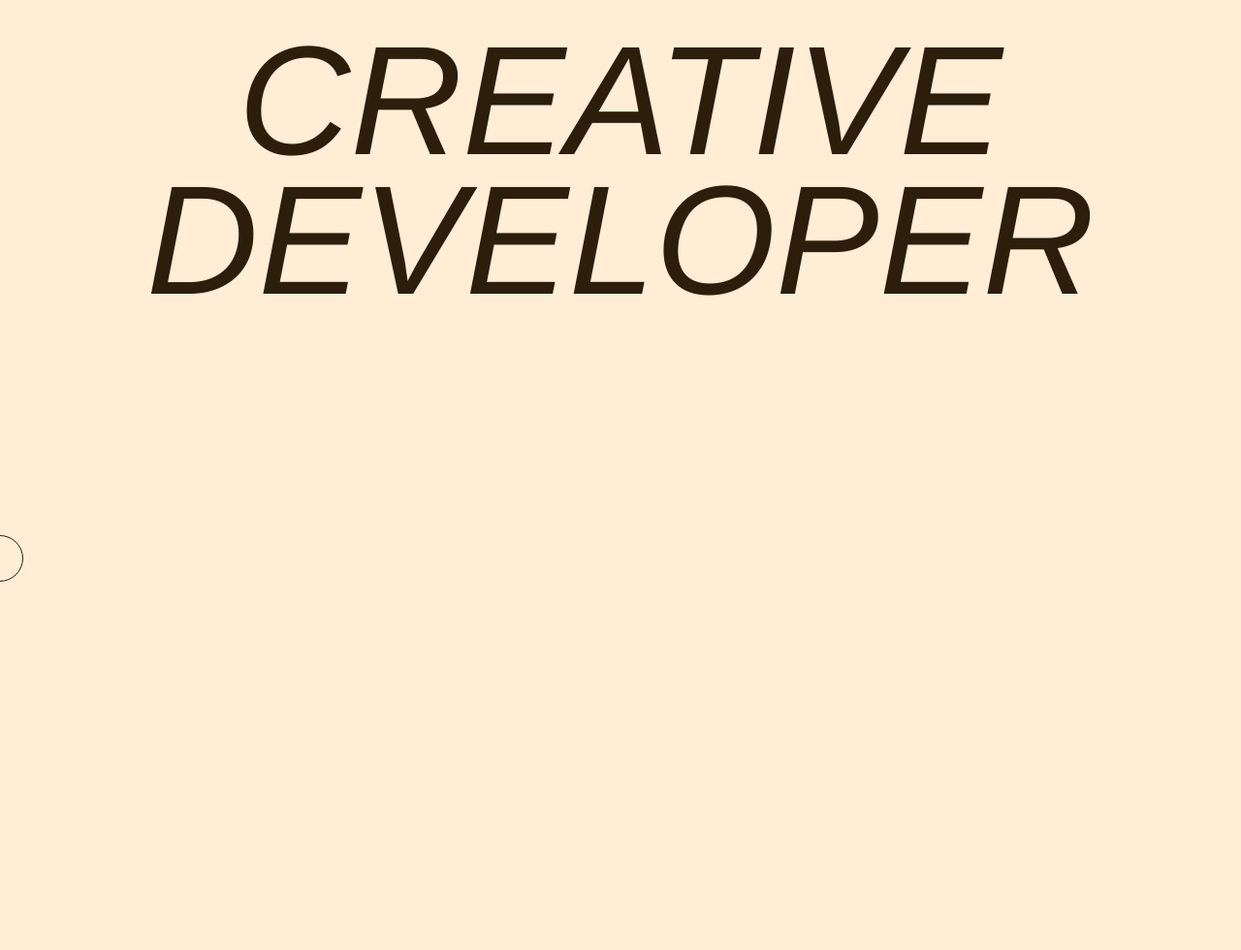
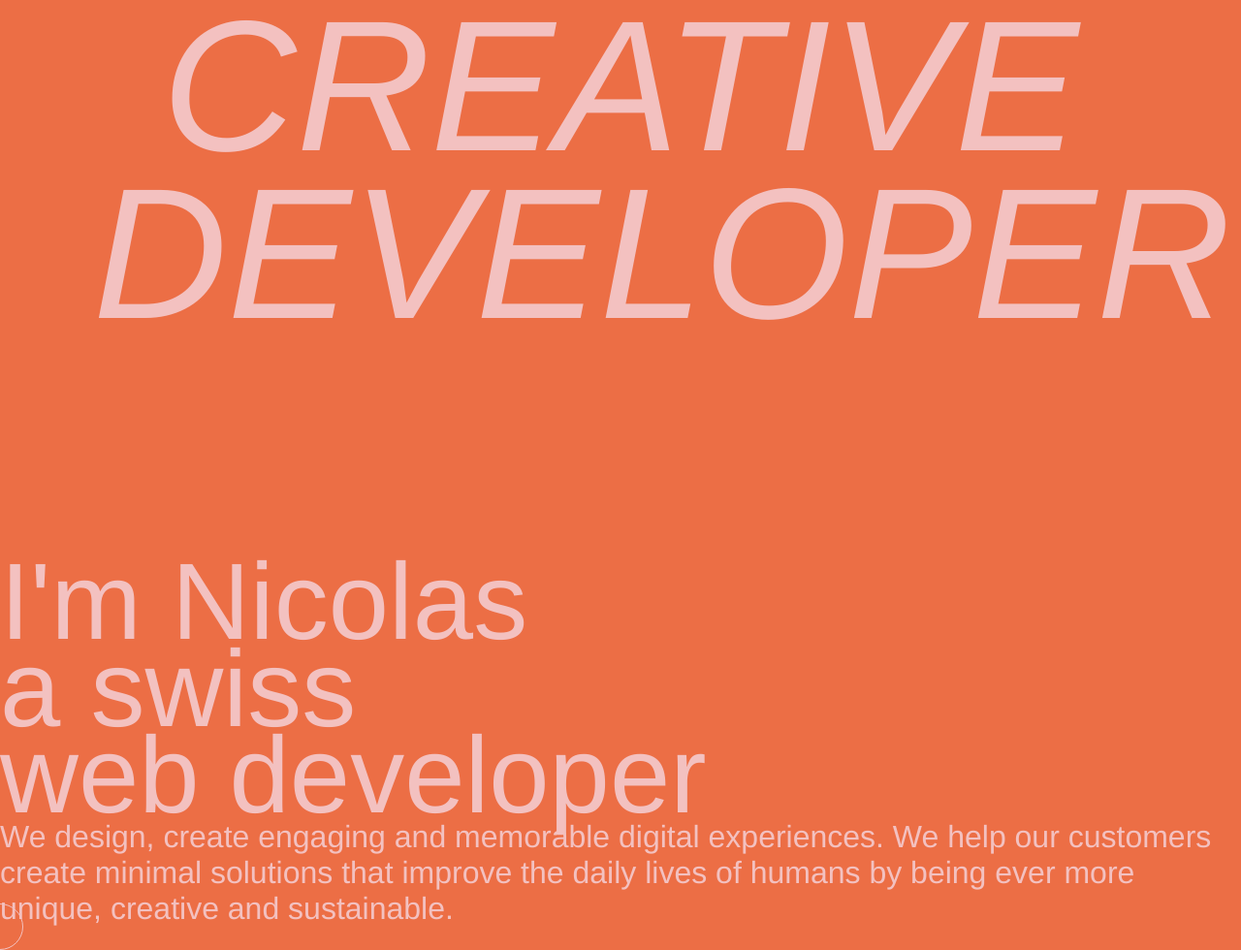
Before and after one commit to NicolasVarone/portfolio, a website built with Parcel: page index.html in a window 1280 px wide. Shown: the part 224-1204 px from the top of the page at 97% size. Before the commit the page ends 824 px from the top, so only its background shows below. Built offline with nearby package versions, Linux system fonts and the light colour scheme.

Commit message:
Anime title hero section

```diff
--- a/index.html
+++ b/index.html
@@ -26,10 +26,23 @@
 
     <section class="hero">
       <div class="hero-container">
-        <h1 class="title">
-          <span class="line1">Creative</span>
-          <span class="line2">Developer</span>
-        </h1>
+        <div class="title">
+          <h1>
+            <span class="line1">Creative</span>
+            <span class="line2">Developer</span>
+          </h1>
+        </div>
+      </div>
+    </section>
+
+    <section class="about">
+      <div class="about-container">
+        <h1 class="title">I'm Nicolas<br />a swiss<br />web developer</h1>
+        <p class="text">
+          We design, create engaging and memorable digital experiences. We help
+          our customers create minimal solutions that improve the daily lives of
+          humans by being ever more unique, creative and sustainable.
+        </p>
       </div>
     </section>
 
--- a/js/main.js
+++ b/js/main.js
@@ -1,3 +1,5 @@
+import gsap from 'gsap'
+
 /* CURSOR */
 let mouse = document.querySelector('.cursor')
 let mouseText = document.querySelector('.cursor-text')
@@ -20,3 +22,18 @@ const activeCursor = (e) => {
 
 window.addEventListener('mousemove', cursor)
 window.addEventListener('mouseover', activeCursor)
+
+/* HERO TITLE ANIMATION */
+gsap.from('.line1', {
+  duration: 2,
+  x: -1500,
+  delay: 0.2,
+  ease: 'Back.easeOut',
+})
+
+gsap.from('.line2', {
+  duration: 2,
+  x: 1500,
+  delay: 0.2,
+  ease: 'Back.easeOut',
+})
--- a/package.json
+++ b/package.json
@@ -11,6 +11,7 @@
   "author": "",
   "license": "ISC",
   "dependencies": {
+    "gsap": "^3.8.0",
     "parcel-bundler": "^1.12.5"
   }
 }
--- a/style/base.scss
+++ b/style/base.scss
@@ -2,22 +2,26 @@
   margin: 0;
   padding: 0;
   box-sizing: border-box;
+  cursor: none;
 }
 
 html,
 body {
-  background-color: var(--color-cream);
-  font-family: 'Helvetica', sans-serif;
-  color: var(--color-primary);
+  background-color: var(--color-hero-primary);
+  font-family: 'HelveticaNeue-Light', 'Helvetica Neue Light', 'Helvetica Neue',
+    Helvetica, Arial, 'Lucida Grande', sans-serif;
+  font-weight: 300;
+  color: var(--color-hero-secondary);
 }
 
 h1 {
-  font-size: 6rem;
+  font-size: 7rem;
   font-weight: 400;
+  line-height: 0.8;
 }
 
 p {
-  font-size: 1rem;
+  font-size: 2rem;
 }
 
 a {
--- a/style/components.scss
+++ b/style/components.scss
@@ -2,7 +2,7 @@
 .cursor {
   width: 3rem;
   height: 3rem;
-  border: 1px solid var(--color-primary);
+  border: 1px solid var(--color-hero-secondary);
   border-radius: 50%;
   position: absolute;
   transform: translate(-50%, -50%);
@@ -12,15 +12,16 @@
   transform-origin: 100% 90%;
 
   &.active {
-    background: var(--color-cream);
+    background: var(--color-hero-secondary);
     transform: scale(2);
   }
 
   &-text {
     position: absolute;
-    font-size: 0.5rem;
     top: 50%;
     left: 50%;
     transform: translate(-50%, -50%);
+    font-size: 0.5rem;
+    color: var(--color-hero-primary);
   }
 }
--- a/style/layout.scss
+++ b/style/layout.scss
@@ -48,13 +48,16 @@
       width: 100%;
       margin-top: -10vh;
 
-      span {
-        display: block;
-        font-size: 10rem;
+      h1 {
+        font-size: 12rem;
         text-transform: uppercase;
         font-style: italic;
         line-height: 0.9;
         text-align: center;
+
+        span {
+          display: block;
+        }
       }
     }
   }
--- a/style/main.scss
+++ b/style/main.scss
@@ -7,6 +7,6 @@
 
 /* VARIABLES */
 :root {
-  --color-primary: #2c1e0b;
-  --color-cream: #ffedd6;
+  --color-hero-primary: #ec6e45;
+  --color-hero-secondary: #f3c1c0;
 }
```
Also changed, not shown: 1 other file.
